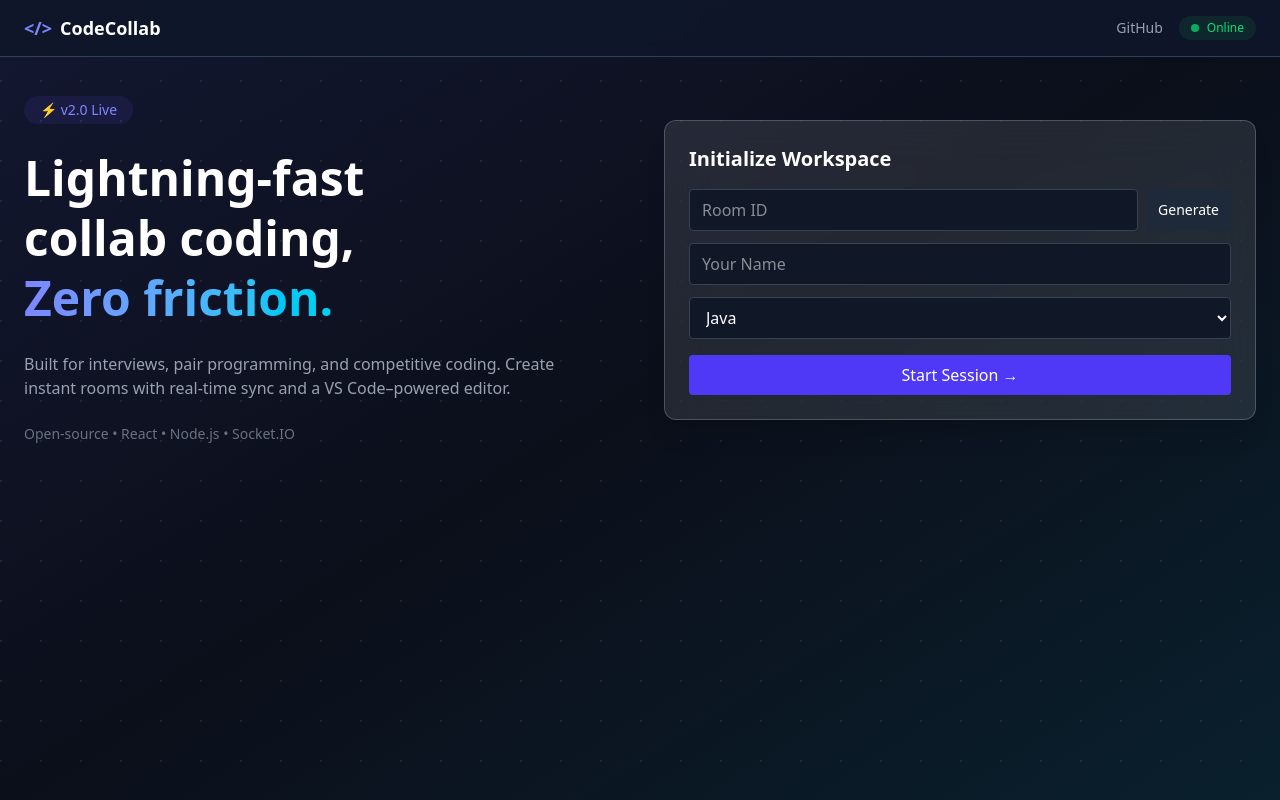
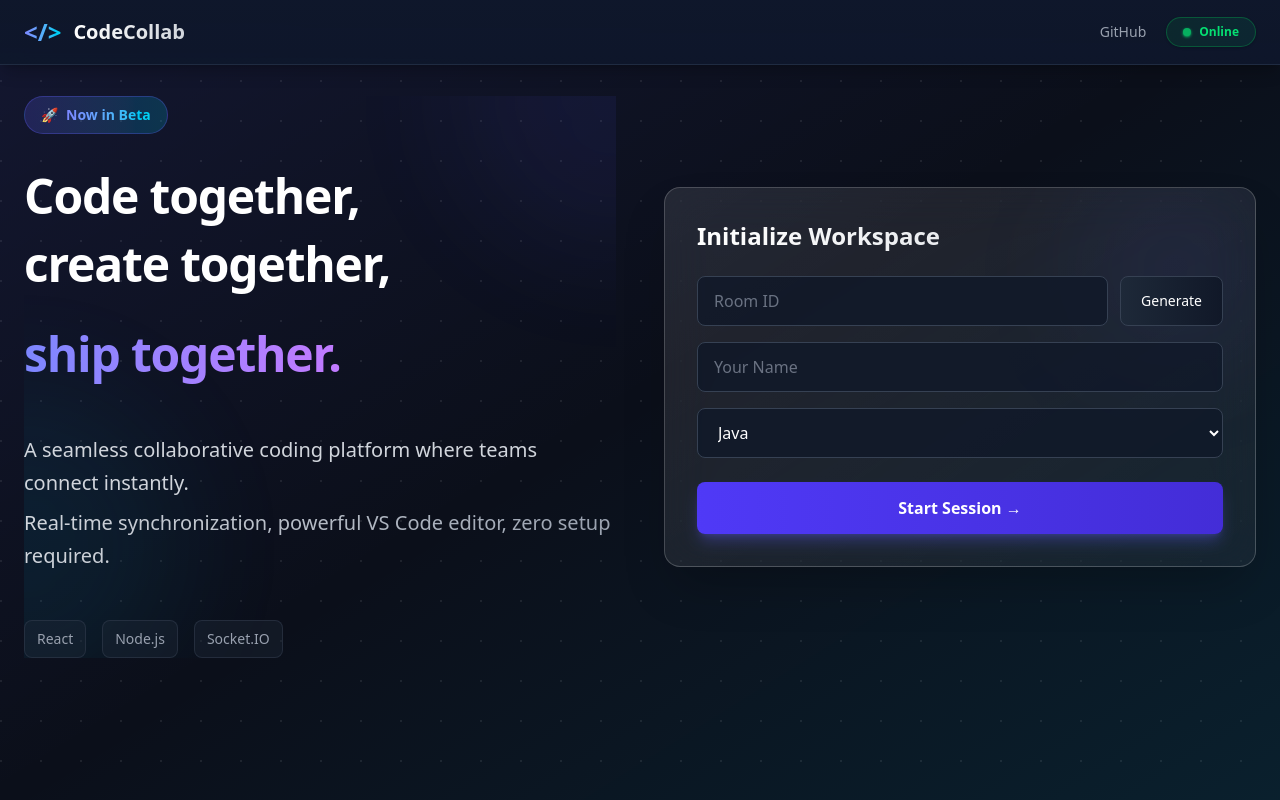
Before and after one commit to sulabhambule/CodeCollab, a React (Vite) app in the folder client/: page / in a window 1280 px wide. Built offline with nearby package versions, Linux system fonts and the light colour scheme.

Commit message:
feat: enhance UI with animations and improved styling for Hero, JoinPanel, and Navbar components

```diff
--- a/client/src/App.css
+++ b/client/src/App.css
@@ -17,3 +17,65 @@
     opacity: 0.3;
   }
 }
+
+/* 🎨 Hero Section Animations */
+
+@keyframes fade-in-up {
+  from {
+    opacity: 0;
+    transform: translateY(24px);
+  }
+  to {
+    opacity: 1;
+    transform: translateY(0);
+  }
+}
+
+@keyframes gradient-shift {
+  0% {
+    background-position: 0% 50%;
+  }
+  50% {
+    background-position: 100% 50%;
+  }
+  100% {
+    background-position: 0% 50%;
+  }
+}
+
+@keyframes float {
+  0%,
+  100% {
+    transform: translateY(0px);
+  }
+  50% {
+    transform: translateY(-12px);
+  }
+}
+
+@keyframes glow-pulse {
+  0%,
+  100% {
+    box-shadow: 0 0 20px rgba(99, 102, 241, 0.3);
+  }
+  50% {
+    box-shadow: 0 0 30px rgba(99, 102, 241, 0.5);
+  }
+}
+
+.animate-fade-in-up {
+  animation: fade-in-up 0.8s ease-out forwards;
+  opacity: 0;
+}
+
+.animate-gradient-shift {
+  animation: gradient-shift 4s ease infinite;
+}
+
+.animate-float {
+  animation: float 3s ease-in-out infinite;
+}
+
+.animate-glow-pulse {
+  animation: glow-pulse 2s ease-in-out infinite;
+}
--- a/client/src/components/Hero.jsx
+++ b/client/src/components/Hero.jsx
@@ -1,29 +1,94 @@
+import { useEffect, useState } from "react";
+
 export default function Hero() {
+  const [isVisible, setIsVisible] = useState(false);
+
+  useEffect(() => {
+    setIsVisible(true);
+  }, []);
+
   return (
-    <div className="space-y-6">
-      {/* Badge */}
-      <span className="inline-flex items-center gap-2 px-4 py-1 text-sm rounded-full bg-indigo-500/10 text-indigo-400">
-        ⚡ v2.0 Live
-      </span>
+    <div className="relative space-y-8 overflow-hidden">
+      {/* Animated Background Gradients */}
+      <div className="absolute -top-40 -right-40 w-80 h-80 bg-indigo-500/20 rounded-full blur-3xl animate-pulse opacity-30 duration-7000"></div>
+      <div className="absolute -bottom-20 -left-40 w-80 h-80 bg-cyan-500/20 rounded-full blur-3xl animate-pulse opacity-30 duration-7000"></div>
 
-      {/* Heading */}
-      <h1 className="text-5xl font-extrabold leading-tight">
-        Lightning-fast <br />
-        collab coding, <br />
-        <span className="bg-linear-to-r from-indigo-400 to-cyan-400 bg-clip-text text-transparent">
-          Zero friction.
+      {/* Badge with entrance animation */}
+      <div
+        className={`transition-all duration-700 ${isVisible ? "opacity-100 translate-y-0" : "opacity-0 translate-y-4"}`}
+      >
+        <span className="inline-flex items-center gap-2 px-4 py-2 text-sm font-medium rounded-full bg-gradient-to-r from-indigo-500/20 to-cyan-500/20 text-indigo-300 border border-indigo-500/30 hover:border-indigo-500/60 transition-all duration-300 hover:shadow-lg hover:shadow-indigo-500/20 cursor-pointer group">
+          <span className="inline-block group-hover:animate-spin">🚀</span>
+          <span className="bg-gradient-to-r from-indigo-400 to-cyan-400 bg-clip-text text-transparent font-semibold">
+            Now in Beta
+          </span>
         </span>
-      </h1>
+      </div>
 
-      {/* Subtitle */}
-      <p className="text-gray-400 max-w-xl">
-        Built for interviews, pair programming, and competitive coding. Create
-        instant rooms with real-time sync and a VS Code–powered editor.
-      </p>
+      {/* Heading with staggered animation */}
+      <div
+        className={`transition-all duration-1000 delay-100 ${isVisible ? "opacity-100 translate-y-0" : "opacity-0 translate-y-8"}`}
+      >
+        <h1 className="text-6xl md:text-5xl font-black leading-tight tracking-tight">
+          <span
+            className="block text-white animate-fade-in-up"
+            style={{ animationDelay: "200ms" }}
+          >
+            Code together,
+          </span>
+          <span
+            className="block text-white mt-2 animate-fade-in-up"
+            style={{ animationDelay: "400ms" }}
+          >
+            create together,
+          </span>
+          <span className="block mt-3 h-20 md:h-24 flex items-center">
+            <span
+              className="inline-block bg-gradient-to-r from-indigo-400 via-purple-400 to-cyan-400 bg-clip-text text-transparent animate-gradient-shift"
+              style={{
+                backgroundSize: "200% 200%",
+              }}
+            >
+              ship together.
+            </span>
+          </span>
+        </h1>
+      </div>
 
-      {/* Credibility */}
-      <div className="text-sm text-gray-500">
-        Open-source • React • Node.js • Socket.IO
+      {/* Subtitle with fade-in animation */}
+      <div
+        className={`transition-all duration-1000 delay-300 ${isVisible ? "opacity-100 translate-y-0" : "opacity-0 translate-y-8"}`}
+      >
+        <p className="text-lg md:text-xl text-gray-300 max-w-2xl leading-relaxed">
+          <span className="inline-block">
+            A seamless collaborative coding platform where teams connect
+            instantly.
+          </span>
+          <br />
+          <span className="inline-block mt-2 bg-gradient-to-r from-gray-300 to-gray-400 bg-clip-text text-transparent">
+            Real-time synchronization, powerful VS Code editor, zero setup
+            required.
+          </span>
+        </p>
+      </div>
+
+      {/* Credibility with hover effect */}
+      <div
+        className={`transition-all duration-1000 delay-500 ${isVisible ? "opacity-100 translate-y-0" : "opacity-0 translate-y-8"}`}
+      >
+        <div className="inline-flex flex-wrap gap-4 pt-4">
+          {["React", "Node.js", "Socket.IO"].map((tech, idx) => (
+            <span
+              key={tech}
+              className="text-sm font-medium text-gray-400 px-3 py-2 rounded-lg bg-gray-800/40 border border-gray-700/50 hover:border-indigo-500/50 hover:text-indigo-400 transition-all duration-300 hover:shadow-lg hover:shadow-indigo-500/10 cursor-default group"
+              style={{ animationDelay: `${600 + idx * 100}ms` }}
+            >
+              <span className="group-hover:scale-110 inline-block transition-transform duration-300">
+                {tech}
+              </span>
+            </span>
+          ))}
+        </div>
       </div>
     </div>
   );
--- a/client/src/components/JoinPanel.jsx
+++ b/client/src/components/JoinPanel.jsx
@@ -34,20 +34,25 @@ export default function JoinPanel() {
   };
 
   return (
-    <div className="bg-white/10 backdrop-blur-xl border border-white/20 rounded-xl p-6 shadow-xl">
-      <h2 className="text-xl font-semibold mb-4">Initialize Workspace</h2>
+    <div className="relative bg-gradient-to-br from-white/10 to-white/5 backdrop-blur-xl border border-white/20 rounded-2xl p-8 shadow-2xl overflow-hidden transition-all duration-300 hover:shadow-indigo-500/20 hover:border-white/30">
+      {/* Subtle gradient overlay */}
+      <div className="absolute top-0 right-0 w-40 h-40 bg-indigo-500/10 rounded-full blur-3xl -z-10"></div>
+
+      <h2 className="text-2xl font-bold mb-6 bg-gradient-to-r from-white to-gray-300 bg-clip-text text-transparent">
+        Initialize Workspace
+      </h2>
 
       {/* Room ID */}
-      <div className="flex gap-2 mb-3">
+      <div className="flex gap-3 mb-4">
         <input
-          className="flex-1 px-3 py-2 rounded bg-gray-900 border border-gray-700"
+          className="flex-1 px-4 py-3 rounded-lg bg-gray-900/80 border border-gray-700 focus:border-indigo-500 focus:ring-2 focus:ring-indigo-500/20 outline-none transition-all duration-200 text-white placeholder:text-gray-500"
           placeholder="Room ID"
           value={roomId}
           onChange={(e) => setRoomId(e.target.value.toUpperCase())}
         />
         <button
           onClick={handleGenerate}
-          className="px-3 rounded bg-gray-800 hover:bg-gray-700 text-sm"
+          className="px-5 py-3 rounded-lg bg-gradient-to-r from-gray-800 to-gray-900 hover:from-gray-700 hover:to-gray-800 border border-gray-700 hover:border-gray-600 text-sm font-medium transition-all duration-200 hover:shadow-lg hover:scale-105 active:scale-95"
         >
           Generate
         </button>
@@ -55,7 +60,7 @@ export default function JoinPanel() {
 
       {/* Name */}
       <input
-        className="w-full mb-3 px-3 py-2 rounded bg-gray-900 border border-gray-700"
+        className="w-full mb-4 px-4 py-3 rounded-lg bg-gray-900/80 border border-gray-700 focus:border-indigo-500 focus:ring-2 focus:ring-indigo-500/20 outline-none transition-all duration-200 text-white placeholder:text-gray-500"
         placeholder="Your Name"
         value={userName}
         onChange={(e) => setUserName(e.target.value)}
@@ -63,7 +68,7 @@ export default function JoinPanel() {
 
       {/* Language */}
       <select
-        className="w-full mb-4 px-3 py-2 rounded bg-gray-900 border border-gray-700"
+        className="w-full mb-6 px-4 py-3 rounded-lg bg-gray-900/80 border border-gray-700 focus:border-indigo-500 focus:ring-2 focus:ring-indigo-500/20 outline-none transition-all duration-200 text-white cursor-pointer"
         value={language}
         onChange={(e) => setLanguage(e.target.value)}
       >
@@ -77,7 +82,7 @@ export default function JoinPanel() {
       <button
         onClick={handleStart}
         disabled={isJoining}
-        className="w-full py-2 rounded bg-indigo-600 hover:bg-indigo-700 transition disabled:opacity-50 disabled:cursor-not-allowed flex items-center justify-center gap-2"
+        className="w-full py-3.5 rounded-lg bg-gradient-to-r from-indigo-600 to-indigo-700 hover:from-indigo-500 hover:to-indigo-600 transition-all duration-200 disabled:opacity-50 disabled:cursor-not-allowed flex items-center justify-center gap-2 font-semibold shadow-lg shadow-indigo-500/30 hover:shadow-indigo-500/50 hover:scale-[1.02] active:scale-[0.98]"
       >
         {isJoining ? (
           <>
--- a/client/src/components/Navbar.jsx
+++ b/client/src/components/Navbar.jsx
@@ -1,50 +1,56 @@
 export default function Navbar({ typingUser }) {
   return (
-    <nav className="fixed top-0 left-0 w-full z-20 bg-slate-900/95 backdrop-blur-sm border-b border-slate-700">
-      <div className="max-w-7xl mx-auto px-6 h-14 flex items-center justify-between">
+    <nav className="fixed top-0 left-0 w-full z-20 bg-gradient-to-b from-slate-900 to-slate-900/95 backdrop-blur-md border-b border-slate-700/50 shadow-lg shadow-black/20">
+      <div className="max-w-7xl mx-auto px-6 h-16 flex items-center justify-between">
         {/* Logo */}
-        <div className="flex items-center gap-2 text-lg font-bold">
-          <span className="text-indigo-400">&lt;/&gt;</span>
-          CodeCollab
+        <div className="flex items-center gap-3 text-xl font-bold group cursor-pointer">
+          <span className="text-2xl bg-gradient-to-r from-indigo-400 to-cyan-400 bg-clip-text text-transparent group-hover:scale-110 transition-transform duration-300">
+            &lt;/&gt;
+          </span>
+          <span className="bg-gradient-to-r from-white to-gray-300 bg-clip-text text-transparent group-hover:from-indigo-400 group-hover:to-cyan-400 transition-all duration-300">
+            CodeCollab
+          </span>
         </div>
 
         {/* Center - Typing Indicator */}
         {typingUser && (
-          <div className="flex items-center gap-2 px-4 py-1.5 rounded-full bg-indigo-500/10 border border-indigo-500/20">
+          <div className="flex items-center gap-3 px-5 py-2 rounded-full bg-gradient-to-r from-indigo-500/10 to-purple-500/10 border border-indigo-500/30 backdrop-blur-sm shadow-lg shadow-indigo-500/10 animate-fade-in">
             <div className="flex gap-1">
               <span
-                className="w-1.5 h-1.5 rounded-full bg-indigo-400 animate-bounce"
+                className="w-2 h-2 rounded-full bg-indigo-400 animate-bounce shadow-sm shadow-indigo-400"
                 style={{ animationDelay: "0ms" }}
               />
               <span
-                className="w-1.5 h-1.5 rounded-full bg-indigo-400 animate-bounce"
+                className="w-2 h-2 rounded-full bg-indigo-400 animate-bounce shadow-sm shadow-indigo-400"
                 style={{ animationDelay: "150ms" }}
               />
               <span
-                className="w-1.5 h-1.5 rounded-full bg-indigo-400 animate-bounce"
+                className="w-2 h-2 rounded-full bg-indigo-400 animate-bounce shadow-sm shadow-indigo-400"
                 style={{ animationDelay: "300ms" }}
               />
             </div>
-            <span className="text-sm text-indigo-300">
-              <strong>{typingUser}</strong> is typing...
+            <span className="text-sm text-indigo-200 font-medium">
+              <strong className="text-indigo-300">{typingUser}</strong> is
+              typing...
             </span>
           </div>
         )}
 
         {/* Right actions */}
-        <div className="flex items-center gap-4">
+        <div className="flex items-center gap-5">
           <a
             href="https://github.com/"
             target="_blank"
             rel="noreferrer"
-            className="text-sm text-gray-400 hover:text-white transition"
+            className="text-sm font-medium text-gray-400 hover:text-white transition-all duration-200 relative group"
           >
-            GitHub
+            <span className="relative z-10">GitHub</span>
+            <span className="absolute inset-x-0 -bottom-1 h-0.5 bg-gradient-to-r from-indigo-400 to-cyan-400 scale-x-0 group-hover:scale-x-100 transition-transform duration-300 origin-left"></span>
           </a>
 
           {/* Status pill */}
-          <div className="flex items-center gap-2 px-3 py-1 rounded-full bg-green-500/10 text-green-400 text-xs">
-            <span className="w-2 h-2 rounded-full bg-green-400 animate-pulse" />
+          <div className="flex items-center gap-2 px-4 py-1.5 rounded-full bg-gradient-to-r from-green-500/10 to-emerald-500/10 border border-green-500/30 text-green-400 text-xs font-semibold shadow-sm hover:shadow-green-500/20 transition-all duration-200">
+            <span className="w-2 h-2 rounded-full bg-green-400 animate-pulse shadow-sm shadow-green-400" />
             Online
           </div>
         </div>
```
